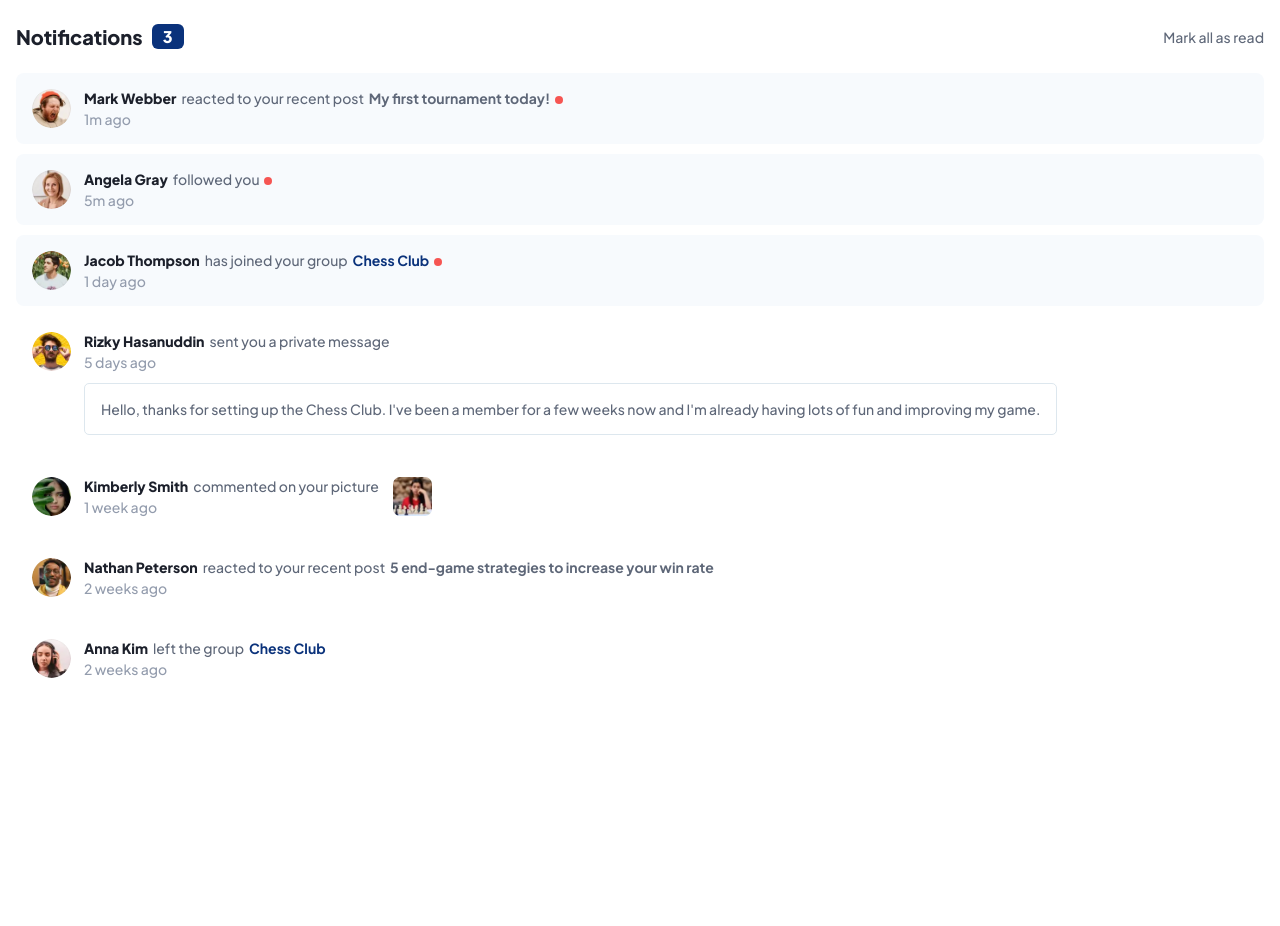
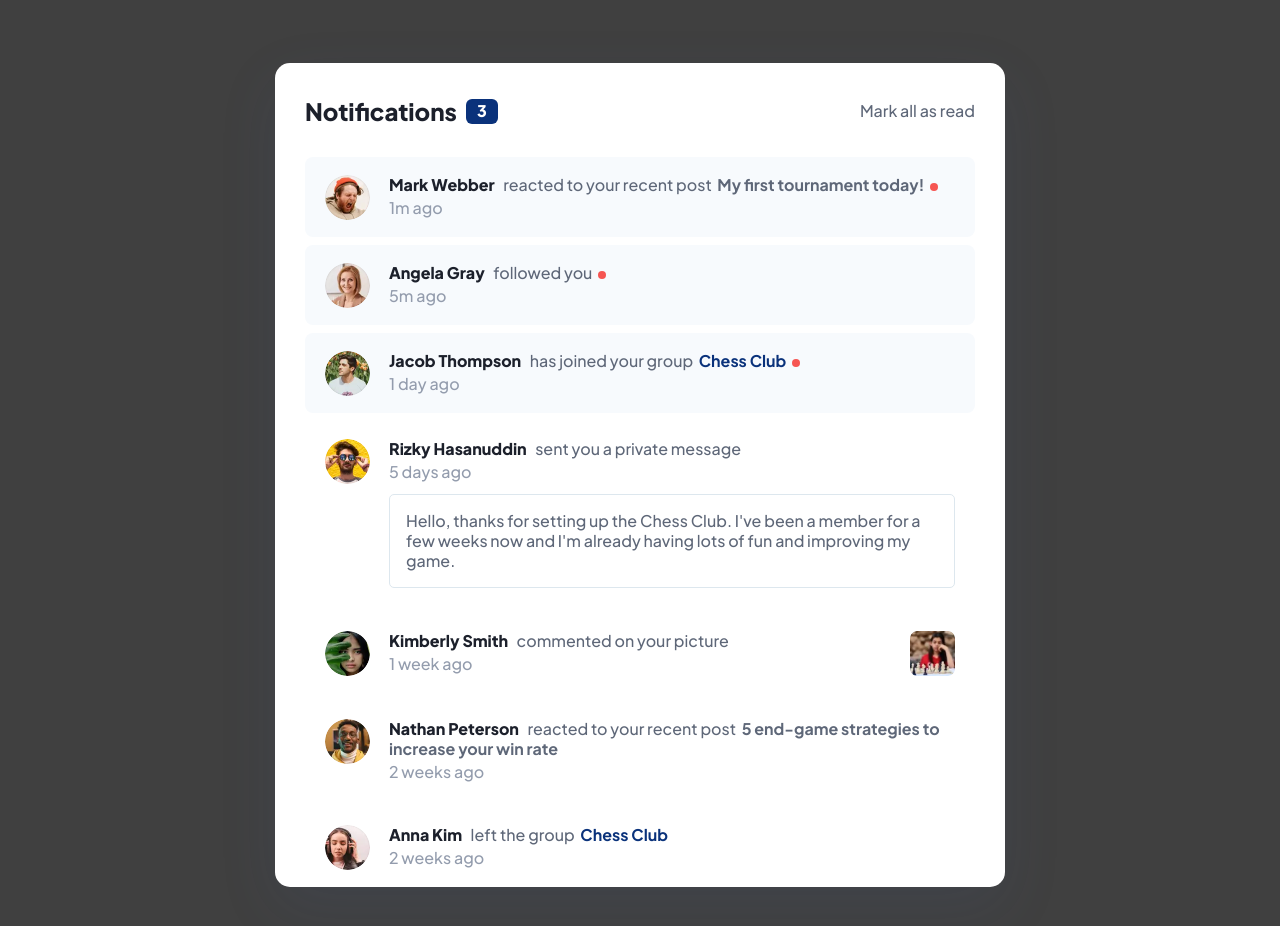
Before and after one commit to brian-jensen/notifications-page, a plain HTML site: page index.html in a window 1280 px wide. Before the commit the page ends 800 px from the top, so only its background shows below. Drawn offline with Linux system fonts and the light colour scheme.

Commit message:
Add desktop styles and core logic

```diff
--- a/css/styles.css
+++ b/css/styles.css
@@ -1,5 +1,10 @@
 :root {
   --font-primary: 'Plus Jakarta Sans', sans-serif;
+  --color-body-bg: hsl(0, 0%, 25%);
+  --color-white: hsl(0, 0%, 100%);
+  --color-accent: hsl(218.8, 85%, 26.1%);
+  --color-txt-primary: hsl(224, 21.1%, 13.9%);
+  --color-txt-secondary: hsl(219.2, 12.1%, 42%);
 }
 
 * {
@@ -27,16 +32,26 @@ a {
   text-decoration: none;
 }
 
+a,
+button,
+h2 {
+  transition: all 0.3s ease-in-out;
+}
+
 a:link,
 a:visited,
 a:hover,
 a:active {
-  color: #5E6778;
+  color: var(--color-txt-secondary);
 }
 
 ul,
 ol {
   list-style: none;
+}
+
+body {
+  background: var(--color-body-bg);
 }
 
 
@@ -45,14 +60,15 @@ button,
 h2,
 a,
 .text {
-  font-size: 14px;
-  line-height: 18px;
-  color: #5E6778;
+  font-size: 0.875rem;
+  line-height: 1.125rem;
+  color: var(--color-txt-secondary);
   font-family: var(--font-primary);
 }
 
 .wrapper {
   padding: 24px 16px 29px;
+  background: var(--color-white);
 }
 
 header {
@@ -68,24 +84,24 @@ header {
 }
 
 header h1 {
-  font-size: 20px;
-  line-height: 25px;
+  font-size: 1.25rem;
+  line-height: 1.5625rem;
   font-weight: 800;
   margin: 0 9px 0 0;
-  color: #1C202B;
+  color: var(--color-txt-primary);
 }
 
 header .counter {
   display: flex;
   justify-content: center;
   align-items: center;
-  width: 32px;
-  height: 25px;
+  width: 2rem;
+  height: 1.5625rem;
   font-weight: 800;
-  font-size: 16px;
-  line-height: 20px;
-  color: #FFFFFF;
-  background: #0A327B;
+  font-size: 1rem;
+  line-height: 1.25rem;
+  color: var(--color-white);
+  background: var(--color-accent);
   border-radius: 6px;
 }
 
@@ -93,11 +109,11 @@ article {
   display: flex;
   padding: 16px;
   border-radius: 8px;
-  background-color: #FFFFFF;
+  background-color: var(--color-white);
 }
 
 article.active {
-  background-color: #F7FAFD;
+  background-color: hsl(210, 60%, 98%);
 }
 
 article+article {
@@ -113,9 +129,9 @@ article img {
 
 article h2 {
   font-weight: 800;
-  font-size: 14px;
-  line-height: 18px;
-  color: #1C202B;
+  font-size: 0.875rem;
+  line-height: 1.125rem;
+  color: var(--color-txt-primary);
   display: inline-block;
 }
 
@@ -124,33 +140,35 @@ article h2 {
   font-weight: 500;
 }
 
-.message h2::after,
 .message .text::after,
-article.active .message a::after {
+.message a::after {
   content: '\00A0';
 }
 
 .time {
   margin-top: 3px;
-  color: #939CAD;
+  color: hsl(219.2, 13.7%, 62.7%);
 }
 
 a.group {
-  color: #0A327B;
+  color: var(--color-accent);
 }
 
-.private {
+a.private {
+  display: block;
   margin-top: 12px;
   padding: 16px;
-  border: 1px solid #DDE7EE;
+  font-weight: 500;
+  border: 1px solid hsl(204.7, 33.3%, 90%);
   border-radius: 5px;
+  transition: background-color 0.3s ease-in-out;
 }
 
 article.active span {
   display: inline-block;
-  width: 8px;
-  height: 8px;
-  background-color: #F65552;
+  width: 0.5rem;
+  height: 0.5rem;
+  background-color: hsl(1.1, 90.1%, 64.3%);
   border-radius: 50%;
 }
 
@@ -158,4 +176,75 @@ article.active span {
   border-radius: 7px;
   margin-right: 0;
   margin-left: 12px;
+  cursor: pointer;
 }
+
+@media (hover: hover) {
+
+  button:hover,
+  a:hover:not(a.private),
+  h2:hover {
+    color: var(--color-accent);
+  }
+
+  a:hover:not(a.name, a.private) {
+    text-shadow: 0 0 .45px var(--color-accent), 0 0 .45px var(--color-accent);
+  }
+
+  a.private:hover {
+    background: hsl(211.4, 67.7%, 93.9%);
+  }
+
+}
+
+@media (min-width: 48em) {
+
+  body,
+  button,
+  article h2,
+  a,
+  .text {
+    font-size: 1rem;
+    line-height: 1.25rem;
+  }
+
+  .wrapper {
+    max-width: 45.625rem;
+    margin: 63px auto 89px auto;
+    padding: 33px 30px 0;
+    box-shadow: 0px 20px 60px hsla(224.8, 39.4%, 47.3%, 0.1);
+    border-radius: 15px;
+  }
+
+  header {
+    margin-bottom: 31px;
+  }
+
+  header h1 {
+    font-size: 1.5rem;
+    line-height: 1.875rem;
+  }
+
+  article {
+    padding: 17.5px 20px;
+  }
+
+  article+article {
+    margin-top: 8px;
+  }
+
+  article img {
+    width: 45px;
+    height: 45px;
+    margin-right: 19px;
+  }
+
+  .private {
+    padding: 17px 20px 20px;
+  }
+
+  .chess-img {
+    margin-left: auto;
+  }
+
+}
--- a/index.html
+++ b/index.html
@@ -22,13 +22,15 @@
         <h1>Notifications</h1>
         <span class="counter">3</span>
       </div>
-      <button tabindex="0" type="button" role="button">Mark all as read</button>
+      <button tabindex="0" type="button">Mark all as read</button>
     </header>
     <main>
       <article class="active">
         <img src="./images/avatar-mark-webber.webp" alt="Mark Webber">
         <div class="message">
+          <a href="#top" class="name">
             <h2>Mark Webber</h2>
+          </a>
           <p class="text">reacted to your recent post</p>
           <a href="#top">My first tournament today!</a>
           <span></span>
@@ -38,7 +40,9 @@
       <article class="active">
         <img src="./images/avatar-angela-gray.webp" alt="Angela Gray">
         <div class="message">
+          <a href="#top" class="name">
             <h2>Angela Gray</h2>
+          </a>
           <p class="text">followed you</p>
           <span></span>
           <p class="time">5m ago</p>
@@ -47,7 +51,9 @@
       <article class="active">
         <img src="./images/avatar-jacob-thompson.webp" alt="Jacob Thompson">
         <div class="message">
+          <a href="#top" class="name">
             <h2>Jacob Thompson</h2>
+          </a>
           <p class="text">has joined your group</p>
           <a href="#top" class="group">Chess Club</a>
           <span></span>
@@ -57,20 +63,23 @@
       <article>
         <img src="./images/avatar-rizky-hasanuddin.webp" alt="Rizky Hasanuddin">
         <div class="message">
+          <a href="#top" class="name">
             <h2>Rizky Hasanuddin</h2>
+          </a>
           <p class="text">sent you a private message</p>
-          <span></span>
           <p class="time">5 days ago</p>
-          <p class="private">Hello, thanks for setting up the Chess Club. I've been a member for a few weeks now and
-            I'm already having lots of fun and improving my game.</p>
+          <a href="#top" class="private">Hello, thanks for setting up the Chess Club. I've been a member for a few weeks
+            now and
+            I'm already having lots of fun and improving my game.</a>
         </div>
       </article>
       <article>
         <img src="./images/avatar-kimberly-smith.webp" alt="Kimberly Smith">
         <div class="message">
+          <a href="#top" class="name">
             <h2>Kimberly Smith</h2>
+          </a>
           <p class="text">commented on your picture</p>
-          <span></span>
           <p class="time">1 week ago</p>
         </div>
         <img class="chess-img" src="./images/image-chess.webp" alt="Woman playing chess">
@@ -78,20 +87,22 @@
       <article>
         <img src="./images/avatar-nathan-peterson.webp" alt="Nathan Peterson">
         <div class="message">
+          <a href="#top" class="name">
             <h2>Nathan Peterson</h2>
+          </a>
           <p class="text">reacted to your recent post</p>
           <a href="#top">5 end-game strategies to increase your win rate</a>
-          <span></span>
           <p class="time">2 weeks ago</p>
         </div>
       </article>
       <article>
         <img src="./images/avatar-anna-kim.webp" alt="Anna Kim">
         <div class="message">
+          <a href="#top" class="name">
             <h2>Anna Kim</h2>
+          </a>
           <p class="text">left the group</p>
           <a href="#top" class="group">Chess Club</a>
-          <span></span>
           <p class="time">2 weeks ago</p>
         </div>
       </article>
--- a/js/app.js
+++ b/js/app.js
@@ -0,0 +1,12 @@
+const read = document.querySelector('header button');
+const counter = document.querySelector('header .counter');
+
+read.addEventListener('click', () => {
+  const unread = document.querySelectorAll('.active');
+
+  unread.forEach(article => {
+    article.classList.remove('active');
+  });
+
+ counter.textContent = 0;
+});
```
Lines whose indentation alone changed are shown as unchanged.
